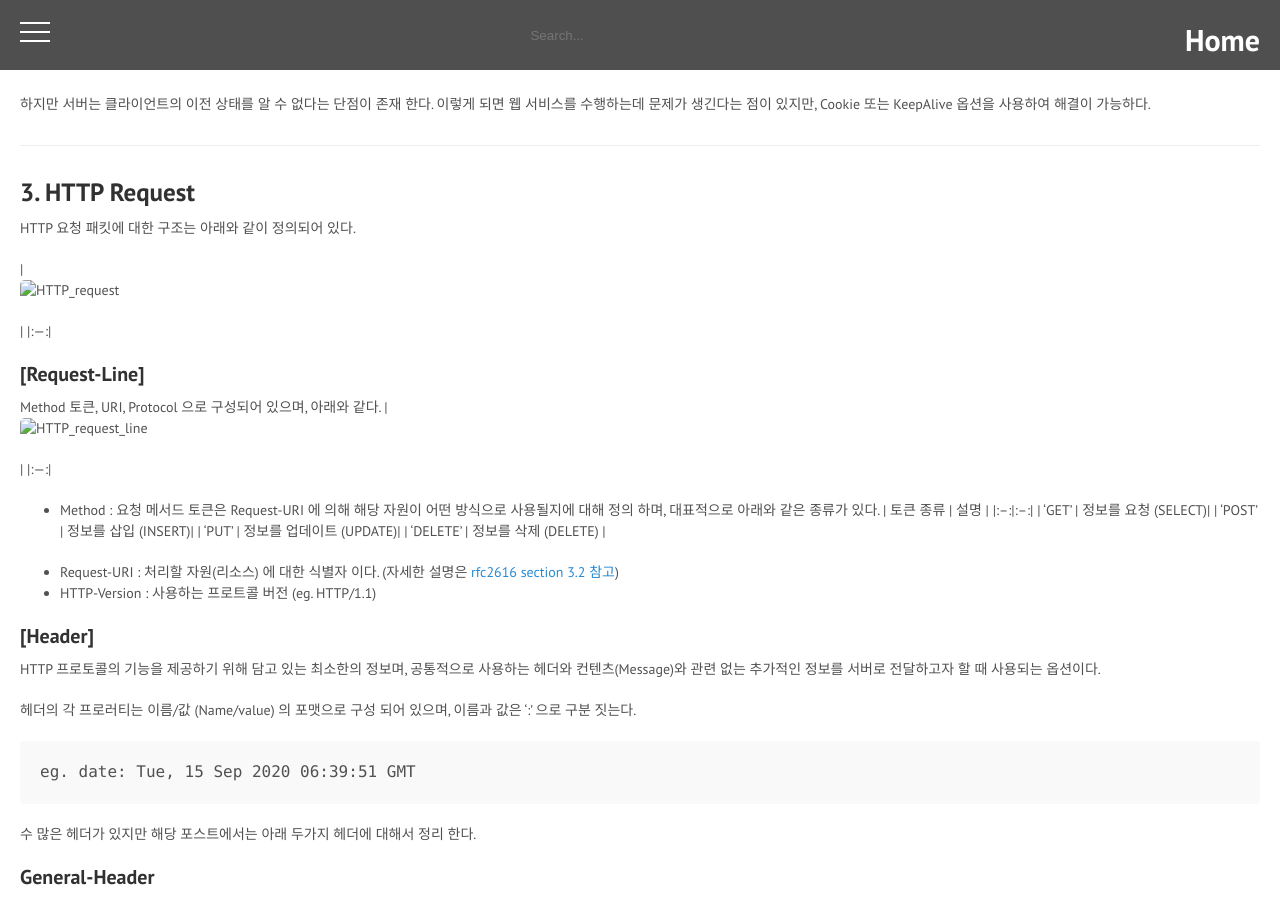
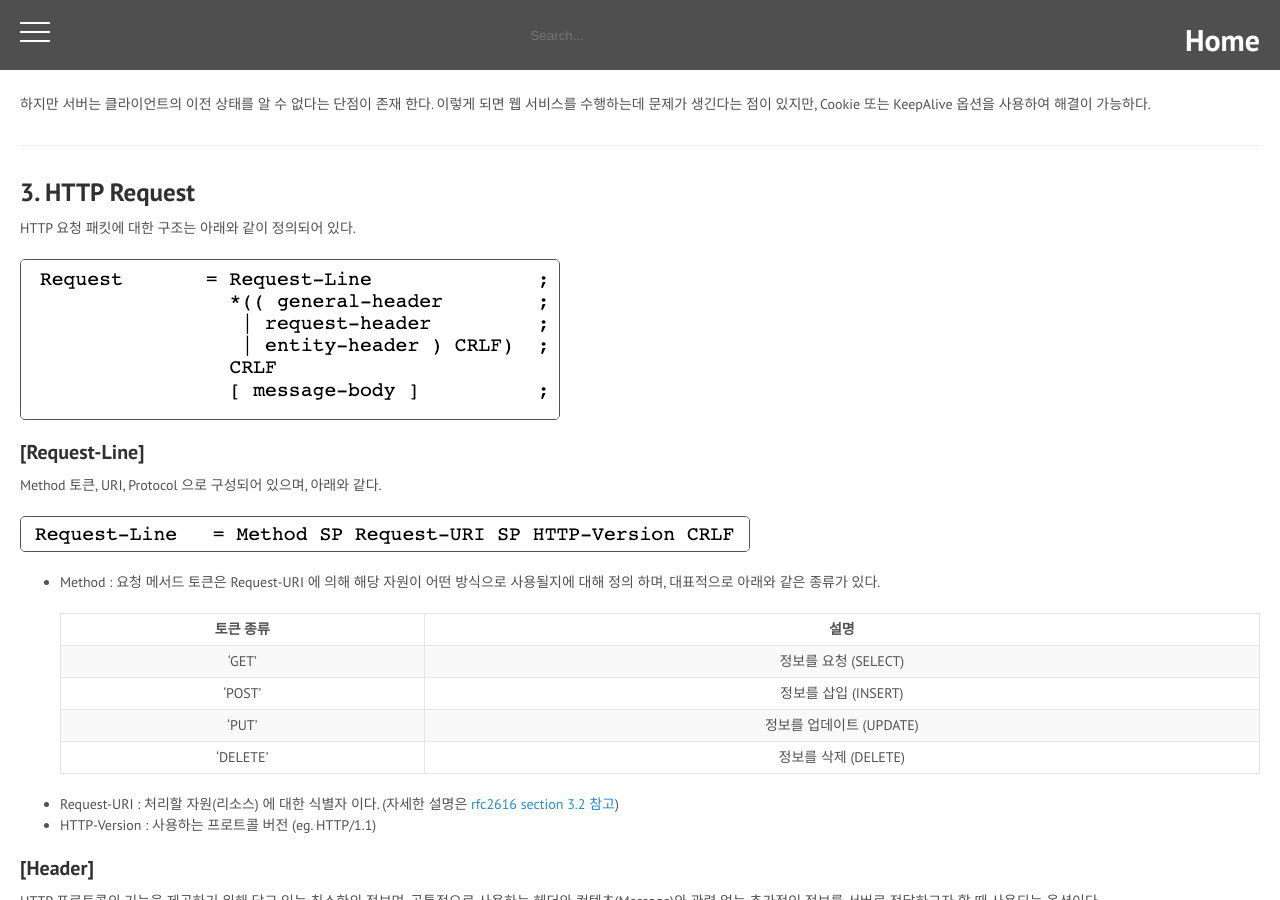
Before and after one commit to rwggad/henry_developer_page, a Jekyll site: the page built from _posts/2020-09-15-post00000005.md, in a window 1280 px wide and 900 px high, scrolled down 629 px. Built offline with Jekyll 4.4.1, drawn with Linux system fonts in a browser that asks for light colours; nearby versions of some CDN libraries; comment, search, counter and statistics services are not loaded.

Commit message:
Update Post
- HTTP 관련 포스트 내용 수정 (이미지, 테이블이 정상 표기 안되는 문제)

```diff
--- a/_posts/2020-09-15-post00000005.md
+++ b/_posts/2020-09-15-post00000005.md
@@ -41,20 +41,19 @@ Connection을 끊어 버린다.
 
 HTTP 요청 패킷에 대한 구조는 아래와 같이 정의되어 있다.
 
-|![HTTP_request](/assets/HTTP_request.png) |
-|:---:|
-
+<img border="1" src="{{ site.baseurl }}/public/images/post/HTTP_request.png">
 
 #### [Request-Line]
 
 Method 토큰, URI, Protocol 으로 구성되어 있으며, 아래와 같다.
-| ![HTTP_request_line](/assets/HTTP_request_line.png) |
-|:---:|
+
+<img border="1" src="{{ site.baseurl }}/public/images/post/HTTP_request_line.png">
 
 - Method : 요청 메서드 토큰은 Request-URI 에 의해 해당 자원이 어떤 방식으로 사용될지에 대해 정의 하며,
 대표적으로 아래와 같은 종류가 있다.
+
   | 토큰 종류 | 설명 |
-  |:--:|:--:|
+  | :--: | :--: |
   | 'GET' | 정보를 요청 (SELECT)|
   | 'POST' | 정보를 삽입 (INSERT)|
   | 'PUT' | 정보를 업데이트 (UPDATE)|
```
